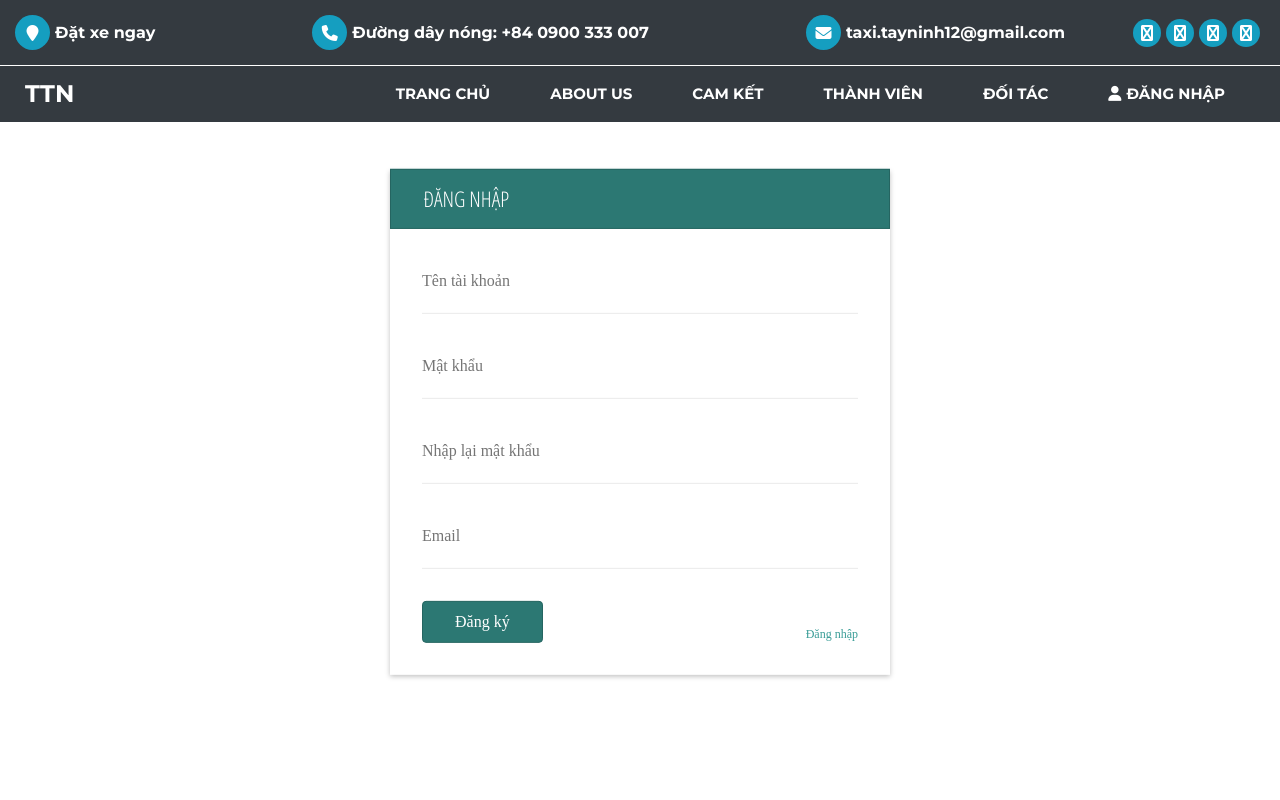
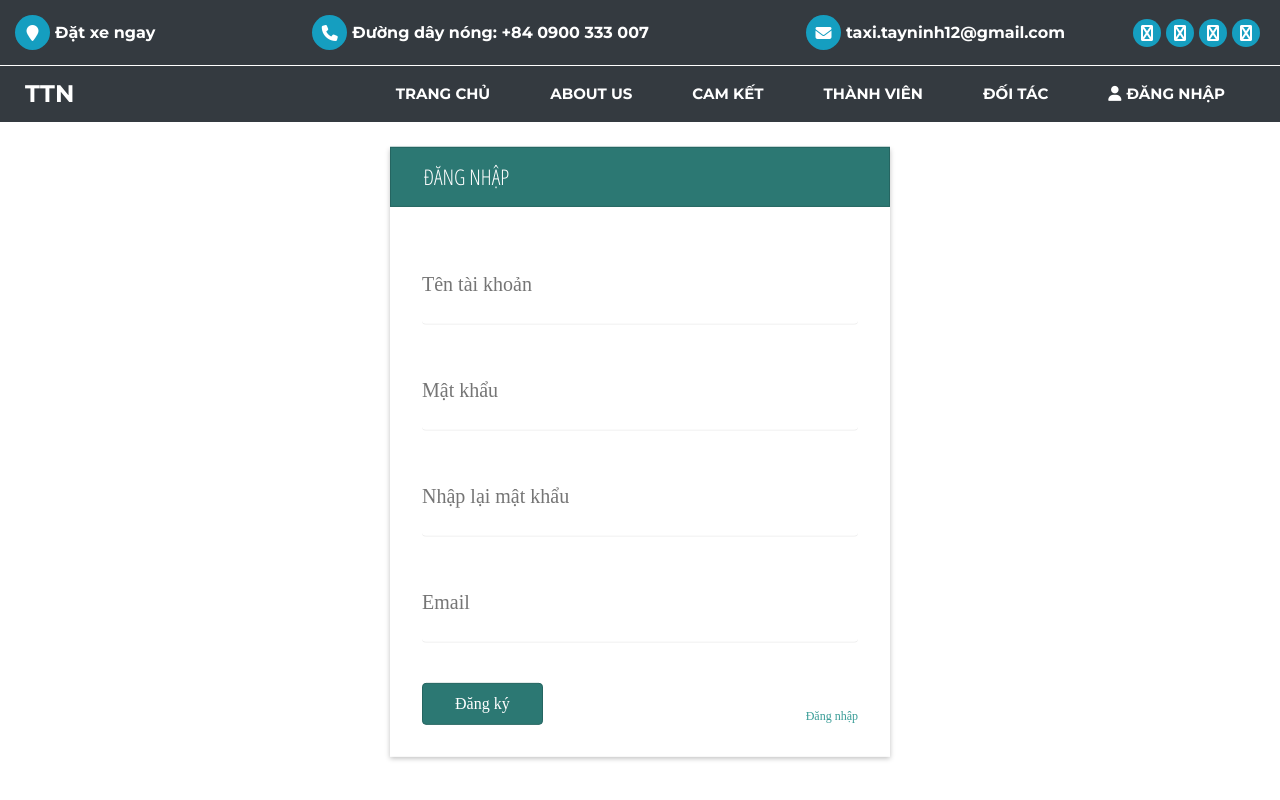
Before and after one commit to BeTandev/taxi, a React (Vite) app: page /register in a window 1280 px wide. Shown: the top 800 px of the page. Built offline with nearby package versions, Linux system fonts and the light colour scheme.

Commit message:
edit login interface

```diff
--- a/src/components/Shared/InputBlock.jsx
+++ b/src/components/Shared/InputBlock.jsx
@@ -12,7 +12,8 @@ function InputBlock(props) {
     isTextDark,
     checkPhoneNumber,
     placeholderInput,
-    isChecked
+    isChecked,
+    noneRequired
   } = props;
 
   let labelClass = "";
--- a/src/components/pages/AuthPage/LoginPage/index.jsx
+++ b/src/components/pages/AuthPage/LoginPage/index.jsx
@@ -37,7 +37,11 @@ function LoginPage() {
       });
 
       if (response.ok) {
-        navigate("/");
+        if (user.username === "admin") {
+          navigate("/admin/message-page");
+        } else {
+          navigate("/");
+        }
         dispatch(getUsernameLogin(user.username));
         if (checkSaveLogin) {
           localStorage.setItem("account", JSON.stringify(user));
@@ -83,12 +87,11 @@ function LoginPage() {
           ></InputBlock>
 
           <div className="wrap-checkbox mb-3">
-            <InputBlock
-            typeInput="checkbox"
-            idInput="check"
-            handleChange={checkCheckBox}
-            isChecked
-          ></InputBlock>
+            <input
+              type="checkbox"
+              defaultChecked
+              handleChange={checkCheckBox}
+            ></input>
             <label htmlFor="">Lưu lại đăng nhập</label>
           </div>
           <button type="submit" className="btn">
--- a/src/components/pages/AuthPage/RegisterPage/index.jsx
+++ b/src/components/pages/AuthPage/RegisterPage/index.jsx
@@ -5,6 +5,7 @@ import "../../../../css/auth.scss";
 import { Link, useNavigate } from "react-router-dom";
 import { useDispatch } from "react-redux";
 import { getUsernameLogin } from "../../../../store/UsernameLoginSlice";
+import InputBlock from "../../../Shared/InputBlock";
 
 function RegisterPage() {
   const navigate = useNavigate();
@@ -96,38 +97,38 @@ function RegisterPage() {
   return (
     <>
       <SecondHeader />
-      <div className="log-form">
+      <div className="register-form log-form">
         <h2 className="d-block text-white w-100 m-0 text-uppercase">
           Đăng nhập
         </h2>
         <form className="d-block w-100" onSubmit={handleSubmit}>
-          <input
-            type="text"
-            name="username"
-            placeholder="Tên tài khoản"
-            onChange={handleChange}
-          />
+          <InputBlock
+            typeInput="text"
+            idInput="username"
+            placeholderInput="Tên tài khoản"
+            handleChange={handleChange}
+          ></InputBlock>
 
-          <input
-            type="password"
-            name="password"
-            placeholder="Mật khẩu"
-            onChange={handleChange}
-          />
+          <InputBlock
+            typeInput="password"
+            idInput="password"
+            placeholderInput="Mật khẩu"
+            handleChange={handleChange}
+          ></InputBlock>
 
-          <input
-            type="password"
-            name="password"
-            placeholder="Nhập lại mật khẩu"
-            onChange={getRepeatPassword}
-          />
+          <InputBlock
+            typeInput="password"
+            idInput="password"
+            placeholderInput="Nhập lại mật khẩu"
+            handleChange={getRepeatPassword}
+          ></InputBlock>
 
-          <input
-            type="email"
-            name="email"
-            placeholder="Email"
-            onChange={handleChange}
-          />
+          <InputBlock
+            typeInput="email"
+            idInput="email"
+            placeholderInput="Email"
+            handleChange={handleChange}
+          ></InputBlock>
 
           <button type="submit" className="btn">
             Đăng ký
@@ -142,4 +143,4 @@ function RegisterPage() {
   );
 }
 
-export default RegisterPage
+export default RegisterPage;
--- a/src/components/pages/RegisPartner/index.jsx
+++ b/src/components/pages/RegisPartner/index.jsx
@@ -33,7 +33,7 @@ function RegisPartner() {
   if(checkAccount1){
     account = checkAccount1
   }else{
-    account = checkAccount2``
+    account = checkAccount2
   }
 
   useEffect(() => {
--- a/src/css/auth.scss
+++ b/src/css/auth.scss
@@ -129,3 +129,8 @@ $green-custom: #2c7873;
     margin-left: 10px;
   }
 }
+
+.register-form{
+  margin-top: 330px;
+  margin-bottom: -100px;
+}
```
